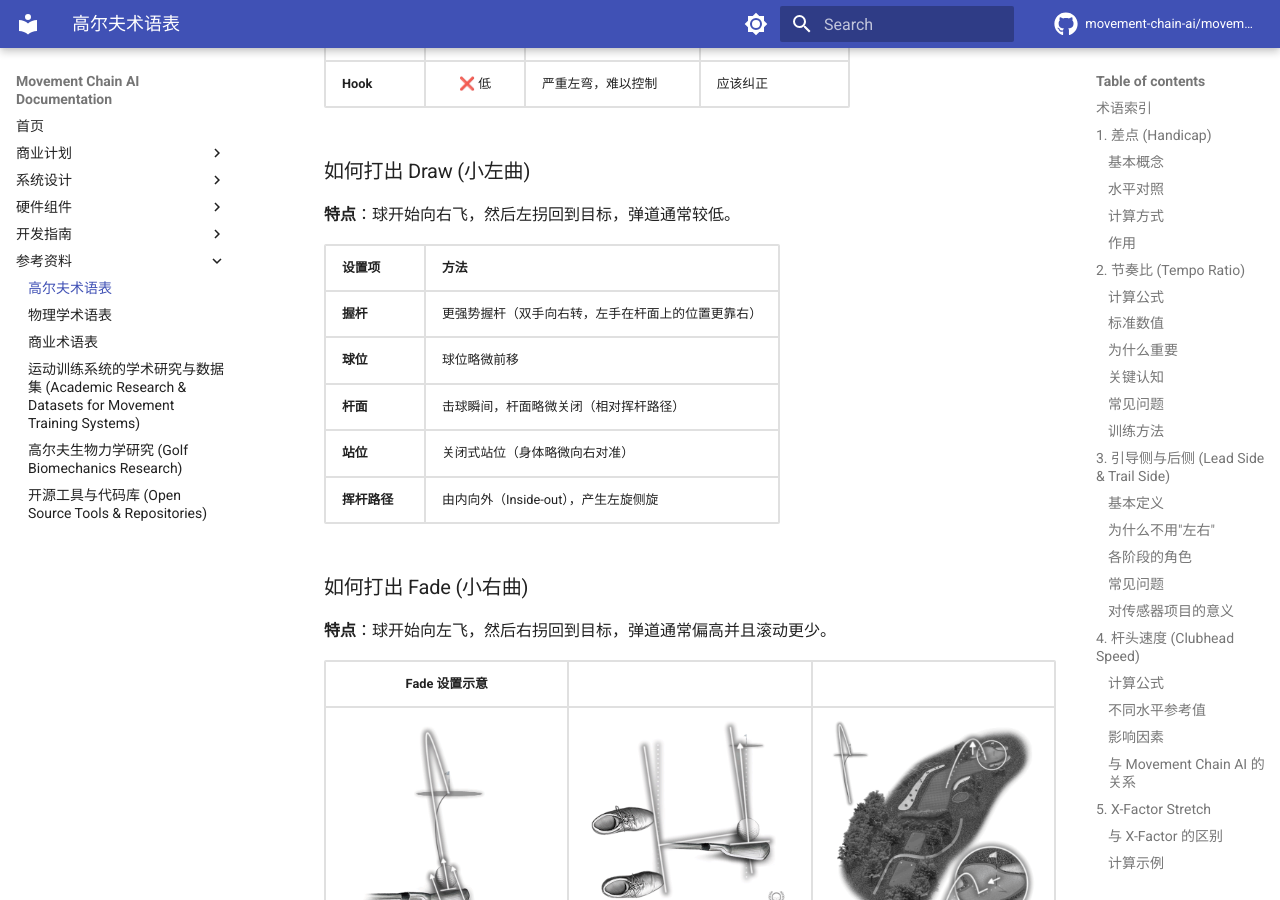
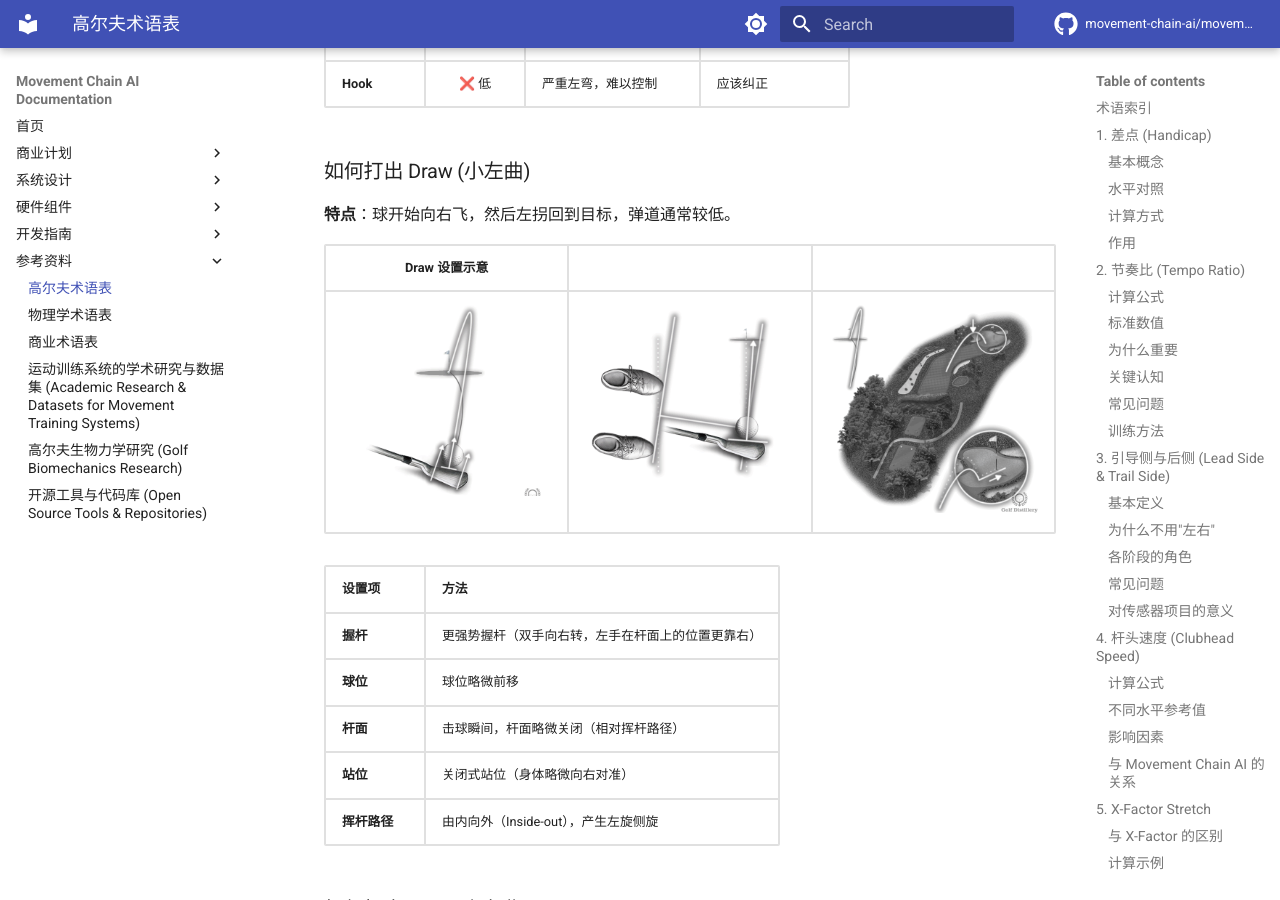
Before and after one commit to movement-chain-ai/movement-chain-docs, an MkDocs documentation site: the page built from docs/zh/reference/golf-glossary.md, in a window 1280 px wide and 900 px high, scrolled down 18562 px. Built offline with MkDocs 1.6.1 and Material for MkDocs 9.7.7, drawn with Linux system fonts in a browser that asks for light colours; comment, search, counter and statistics services are not loaded; the version menu is left out.

Commit message:
添加 Draw 设置图片到高尔夫术语表
- 重命名 Draw 设置图片为 draw-setup-1/2/3.png
- 在 golf-glossary.md 的小左曲(Draw)章节添加并排显示的3张图片

🤖 Generated with [Claude Code](https://claude.com/claude-code)

Co-Authored-By: Claude Opus 4.5 <noreply@anthropic.com>

```diff
--- a/docs/zh/reference/golf-glossary.md
+++ b/docs/zh/reference/golf-glossary.md
@@ -727,6 +727,10 @@ Slice (大右曲):          Fade (小右曲):           Draw (小左曲):
 
 **特点**：球开始向右飞，然后左拐回到目标，弹道通常较低。
 
+| Draw 设置示意 | | |
+|:--:|:--:|:--:|
+| ![Draw 设置 1](../images/draw-setup-1.png){ width="250" } | ![Draw 设置 2](../images/draw-setup-2.png){ width="250" } | ![Draw 设置 3](../images/draw-setup-3.png){ width="250" } |
+
 | 设置项 | 方法 |
 |--------|------|
 | **握杆** | 更强势握杆（双手向右转，左手在杆面上的位置更靠右） |
```
Also changed, not shown: docs/zh/images/draw-setup-1.png (renamed from docs/zh/images/v2-8f9d687afe7cdd8613f1094f27e55392_r.png), docs/zh/images/draw-setup-2.png (renamed from docs/zh/images/v2-00688d768b6d2e2ab501e5d9c03acfdc_1440w.png), docs/zh/images/draw-setup-3.png (added).
